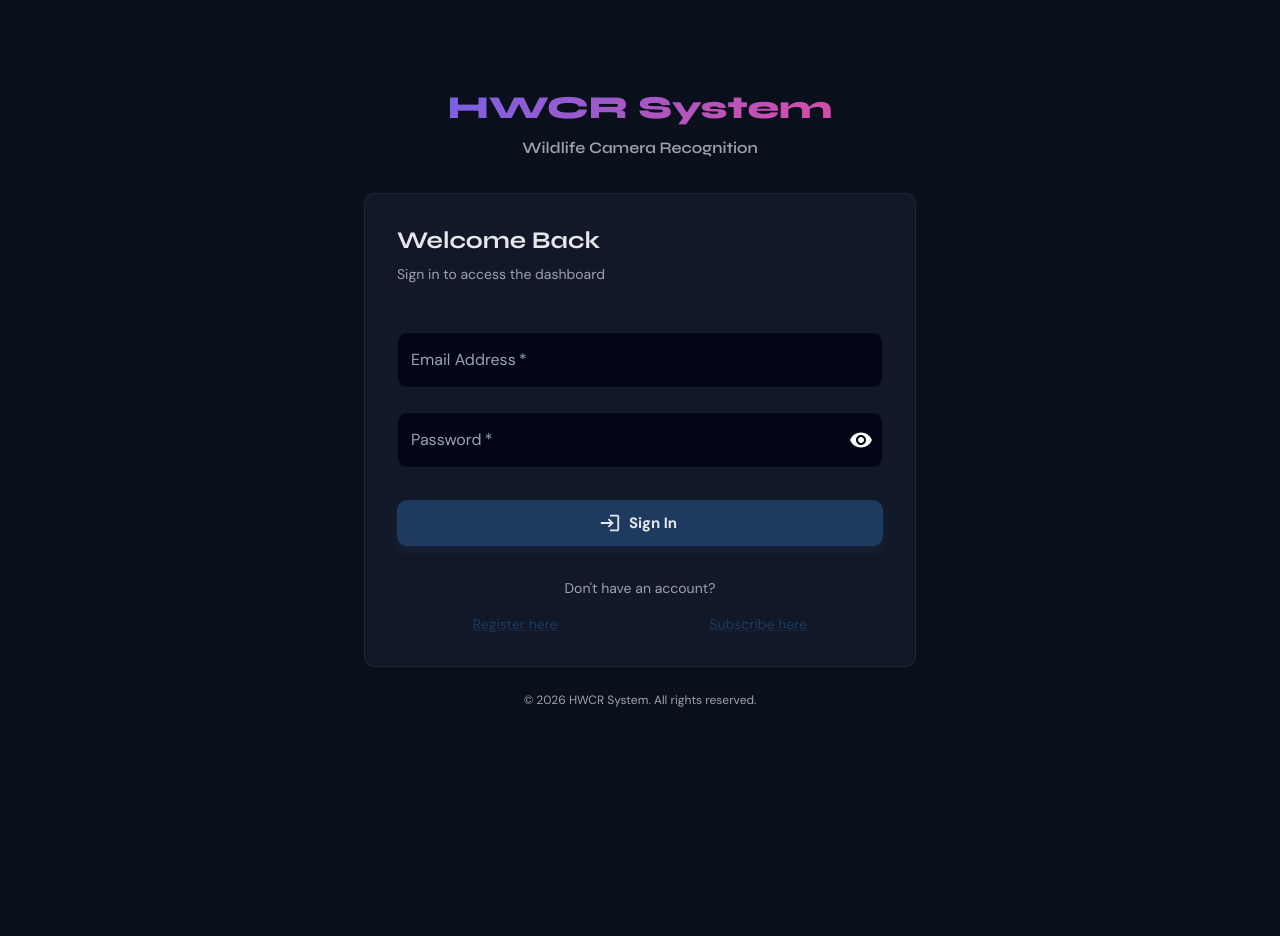
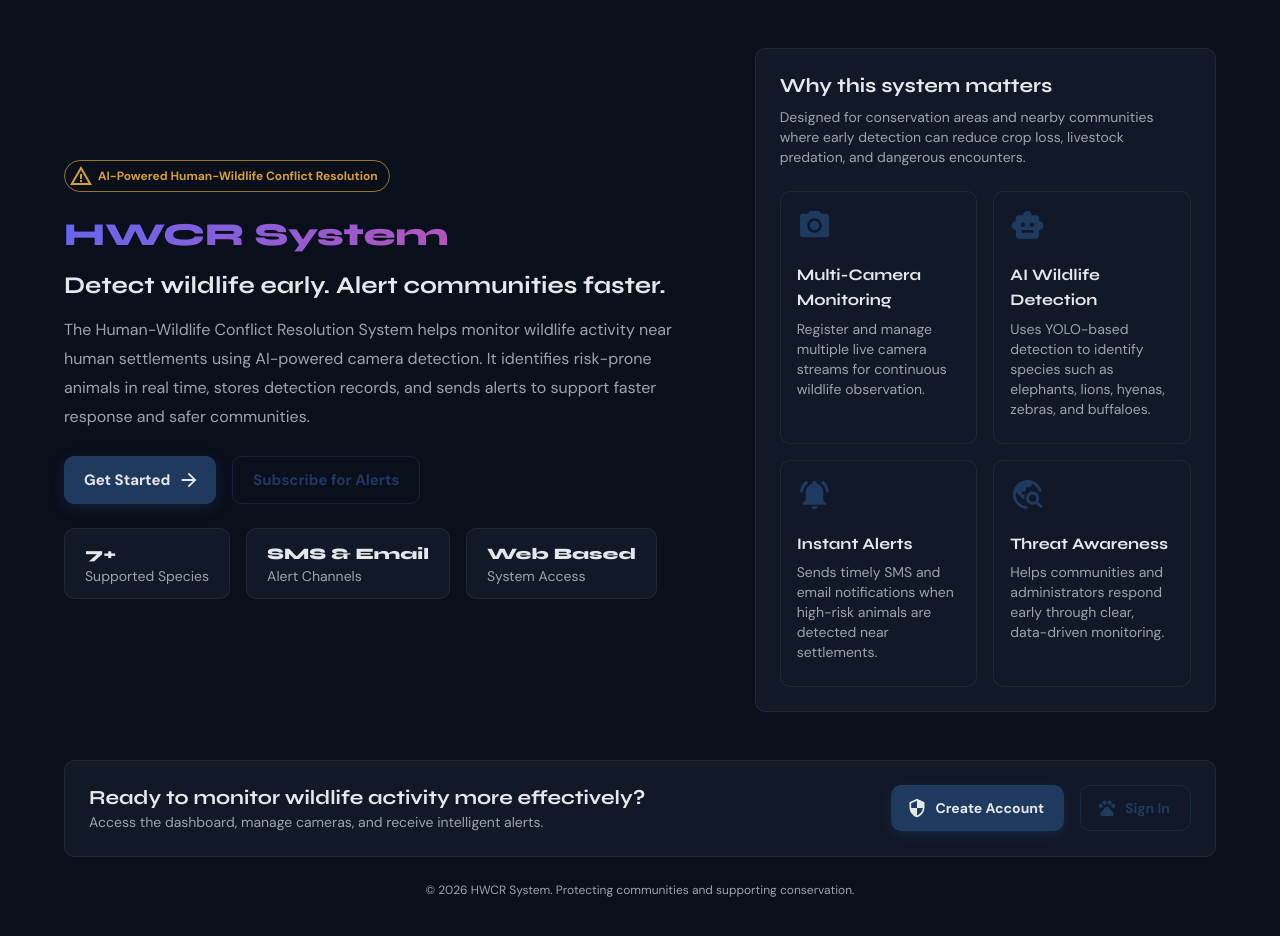
Before and after one commit to nathansungu/human-wildlife-conflict-resolution-, a React (Vite) app in the folder frontend/: page /landing_page in a window 1280 px wide. Before the commit this address led to /login. Shown: the top 936 px of the page. Before the commit the page ends 800 px from the top, so only its background shows below. Built offline with nearby package versions, Linux system fonts and the light colour scheme; no server answers.

Commit message:
add landing page

```diff
--- a/frontend/src/App.jsx
+++ b/frontend/src/App.jsx
@@ -11,6 +11,7 @@ import Login from './pages/Login';
 import Subscribe from './pages/Subscribe';
 import Register from './pages/Register';
 import PrivateRoute from './components/PrivateRoute';
+import LandingPage from './pages/landing';
 
 import { useNavigate } from 'react-router-dom';
 import { useEffect } from 'react';
@@ -55,6 +56,7 @@ function App() {
       />
 
       <Routes>
+        <Route path="/landing_page" element={<LandingPage />} />
         <Route path="/login" element={<Login />} />
         <Route path="/subscribe" element={<Subscribe />} />
         <Route path="/register" element={<Register />} />
--- a/frontend/src/components/PrivateRoute.jsx
+++ b/frontend/src/components/PrivateRoute.jsx
@@ -2,9 +2,12 @@ import { Navigate } from 'react-router-dom';
 import { useAuthStore } from '../store';
 
 export default function PrivateRoute({ children }) {
-  const { isAuthenticated , user} = useAuthStore();
+  const { isAuthenticated , user, loginAttempts } = useAuthStore();
 
   if (!isAuthenticated && !user) {
+    if(loginAttempts ===0) {
+      return <Navigate to="/landing_page" replace />;
+    }
     return <Navigate to="/login" replace />;
   }
 
--- a/frontend/src/pages/Login.jsx
+++ b/frontend/src/pages/Login.jsx
@@ -23,7 +23,7 @@ import toast from 'react-hot-toast';
 
 export default function Login() {
   const navigate = useNavigate();
-  const { login } = useAuthStore();
+  const { login, setLoginAttempts } = useAuthStore();
   const [formData, setFormData] = useState({
     email: '',
     password: '',
@@ -48,6 +48,7 @@ export default function Login() {
     // Validate form
     try {
       loginValidation.parse(formData);
+      setLoginAttempts();
     } catch (error) {
       const fieldErrors = {};
       error.errors.forEach(err => {
--- /dev/null
+++ b/frontend/src/pages/landing.jsx
@@ -0,0 +1,272 @@
+import { Link as RouterLink } from 'react-router-dom';
+import {
+  Box,
+  Button,
+  Card,
+  CardContent,
+  Chip,
+  Container,
+  Grid,
+  Paper,
+  Stack,
+  Typography,
+  Link,
+} from '@mui/material';
+import {
+  CameraAlt,
+  NotificationsActive,
+  Pets,
+  Security,
+  ArrowForward,
+  TravelExplore,
+  SmartToy,
+  WarningAmber,
+} from '@mui/icons-material';
+
+const features = [
+  {
+    icon: <CameraAlt fontSize="large" />,
+    title: 'Multi-Camera Monitoring',
+    description:
+      'Register and manage multiple live camera streams for continuous wildlife observation.',
+  },
+  {
+    icon: <SmartToy fontSize="large" />,
+    title: 'AI Wildlife Detection',
+    description:
+      'Uses YOLO-based detection to identify species such as elephants, lions, hyenas, zebras, and buffaloes.',
+  },
+  {
+    icon: <NotificationsActive fontSize="large" />,
+    title: 'Instant Alerts',
+    description:
+      'Sends timely SMS and email notifications when high-risk animals are detected near settlements.',
+  },
+  {
+    icon: <TravelExplore fontSize="large" />,
+    title: 'Threat Awareness',
+    description:
+      'Helps communities and administrators respond early through clear, data-driven monitoring.',
+  },
+];
+
+const stats = [
+  { label: 'Supported Species', value: '7+' },
+  { label: 'Alert Channels', value: 'SMS & Email' },
+  { label: 'System Access', value: 'Web Based' },
+];
+
+export default function LandingPage() {
+  return (
+    <Box
+      sx={{
+        minHeight: '100vh',
+        display: 'flex',
+        alignItems: 'center',
+        py: 6,
+        px: 2,
+      }}
+    >
+      <Container maxWidth="lg">
+        <Grid container spacing={4} alignItems="center">
+          <Grid item xs={12} md={7}>
+            <Stack spacing={3}>
+              <Chip
+                icon={<WarningAmber />}
+                label="AI-Powered Human-Wildlife Conflict Resolution"
+                sx={{ width: 'fit-content', fontWeight: 600 }}
+                color="warning"
+                variant="outlined"
+              />
+
+              <Box>
+                <Typography
+                  variant="h2"
+                  sx={{
+                    fontWeight: 800,
+                    background: 'linear-gradient(135deg, #6366F1, #EC4899)',
+                    WebkitBackgroundClip: 'text',
+                    WebkitTextFillColor: 'transparent',
+                    mb: 2,
+                  }}
+                >
+                  HWCR System
+                </Typography>
+
+                <Typography
+                  variant="h4"
+                  sx={{ fontWeight: 700, mb: 2 }}
+                >
+                  Detect wildlife early. Alert communities faster.
+                </Typography>
+
+                <Typography
+                  variant="body1"
+                  color="text.secondary"
+                  sx={{ maxWidth: 620, lineHeight: 1.8 }}
+                >
+                  The Human-Wildlife Conflict Resolution System helps monitor
+                  wildlife activity near human settlements using AI-powered
+                  camera detection. It identifies risk-prone animals in real
+                  time, stores detection records, and sends alerts to support
+                  faster response and safer communities.
+                </Typography>
+              </Box>
+
+              <Stack direction={{ xs: 'column', sm: 'row' }} spacing={2}>
+                <Button
+                  component={RouterLink}
+                  to="/login"
+                  variant="contained"
+                  size="large"
+                  endIcon={<ArrowForward />}
+                >
+                  Get Started
+                </Button>
+
+                <Button
+                  component={RouterLink}
+                  to="/subscribe"
+                  variant="outlined"
+                  size="large"
+                >
+                  Subscribe for Alerts
+                </Button>
+              </Stack>
+
+              <Stack direction="row" spacing={2} flexWrap="wrap">
+                {stats.map((item) => (
+                  <Paper
+                    key={item.label}
+                    elevation={0}
+                    sx={{
+                      px: 2.5,
+                      py: 1.5,
+                      minWidth: 130,
+                    }}
+                  >
+                    <Typography variant="h6" fontWeight={800}>
+                      {item.value}
+                    </Typography>
+                    <Typography variant="body2" color="text.secondary">
+                      {item.label}
+                    </Typography>
+                  </Paper>
+                ))}
+              </Stack>
+            </Stack>
+          </Grid>
+
+          <Grid item xs={12} md={5}>
+            <Paper
+              elevation={0}
+              sx={{
+                p: 3,
+                transition: 'all 0.3s',
+                '&:hover': {
+                  borderColor: 'primary.main',
+                  transform: 'translateY(-4px)',
+                },
+              }}
+            >
+              <Typography variant="h5" fontWeight={700} gutterBottom>
+                Why this system matters
+              </Typography>
+              <Typography
+                variant="body2"
+                color="text.secondary"
+                sx={{ mb: 3 }}
+              >
+                Designed for conservation areas and nearby communities where
+                early detection can reduce crop loss, livestock predation, and
+                dangerous encounters.
+              </Typography>
+
+              <Grid container spacing={2}>
+                {features.map((feature) => (
+                  <Grid item xs={12} sm={6} key={feature.title}>
+                    <Card
+                      elevation={0}
+                      sx={{
+                        height: '100%',
+                        transition: 'all 0.3s',
+                        '&:hover': {
+                          borderColor: 'primary.main',
+                          transform: 'translateY(-4px)',
+                        },
+                      }}
+                    >
+                      <CardContent>
+                        <Box sx={{ mb: 1.5, color: 'primary.main' }}>
+                          {feature.icon}
+                        </Box>
+                        <Typography variant="h6" fontWeight={700} gutterBottom>
+                          {feature.title}
+                        </Typography>
+                        <Typography variant="body2" color="text.secondary">
+                          {feature.description}
+                        </Typography>
+                      </CardContent>
+                    </Card>
+                  </Grid>
+                ))}
+              </Grid>
+            </Paper>
+          </Grid>
+        </Grid>
+
+        <Paper
+          elevation={0}
+          sx={{
+            mt: 6,
+            p: 3,
+            textAlign: 'center',
+          }}
+        >
+          <Stack
+            direction={{ xs: 'column', md: 'row' }}
+            spacing={2}
+            alignItems="center"
+            justifyContent="space-between"
+          >
+            <Box textAlign={{ xs: 'center', md: 'left' }}>
+              <Typography variant="h5" fontWeight={700}>
+                Ready to monitor wildlife activity more effectively?
+              </Typography>
+              <Typography variant="body2" color="text.secondary">
+                Access the dashboard, manage cameras, and receive intelligent alerts.
+              </Typography>
+            </Box>
+
+            <Stack direction={{ xs: 'column', sm: 'row' }} spacing={2}>
+              <Button
+                component={RouterLink}
+                to="/register"
+                variant="contained"
+                startIcon={<Security />}
+              >
+                Create Account
+              </Button>
+              <Button
+                component={RouterLink}
+                to="/login"
+                variant="outlined"
+                startIcon={<Pets />}
+              >
+                Sign In
+              </Button>
+            </Stack>
+          </Stack>
+        </Paper>
+
+        <Typography
+          variant="caption"
+          color="text.secondary"
+          sx={{ display: 'block', textAlign: 'center', mt: 3 }}
+        >
+          © 2026 HWCR System. Protecting communities and supporting conservation.
+        </Typography>
+      </Container>
+    </Box>
+  );
+}
--- a/frontend/src/store/index.js
+++ b/frontend/src/store/index.js
@@ -9,6 +9,7 @@ export const useAuthStore = create(
       isAuthenticated: false,
       isLoading: false,
       error: null,
+      loginattempts: 0,
 
       login: (userData) => set({ user: userData, isAuthenticated: true }),
 
@@ -25,6 +26,7 @@ export const useAuthStore = create(
           set({ user: null, isAuthenticated: false, isLoading: false });
         }
       },
+      setLoginAttempts: () => set({ loginAttempts: loginAttempts + 1 }),
     }),
 
     {
```
